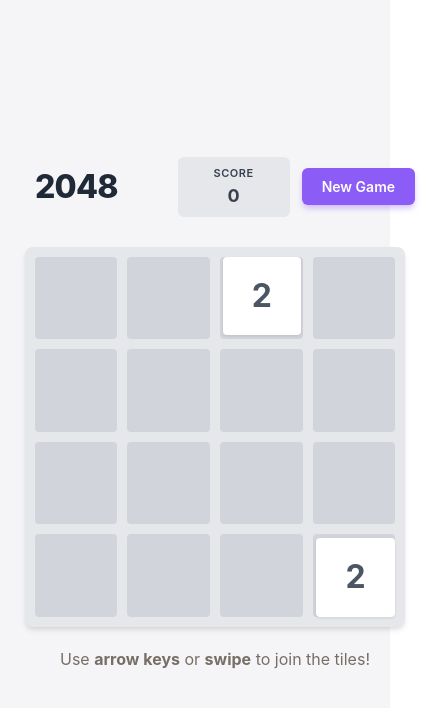
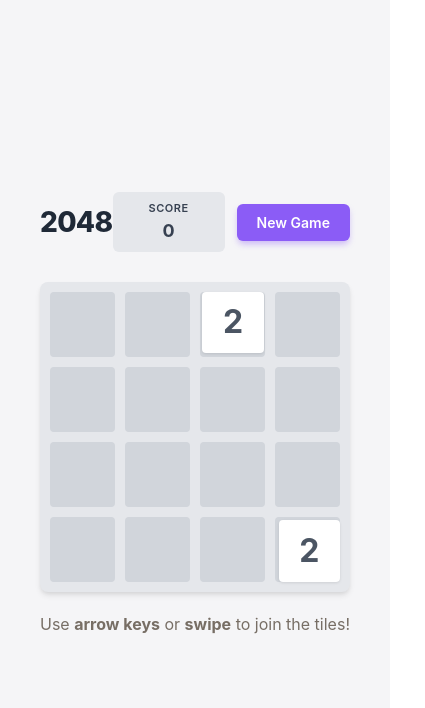
Before and after one commit to ariaria2021/tile-merge-game, a React (Vite) app: page / in a window 390 px wide. Shown: the top 708 px of the page, 425 px wide, since content can reach past the window. Built offline with nearby package versions, Linux system fonts and the light colour scheme.

Commit message:
fix(ui): fix iPhone SE layout breakage and improve alignment on large screens

```diff
--- a/src/App.css
+++ b/src/App.css
@@ -12,8 +12,10 @@ body {
 
 .app-container {
   width: 100%;
-  max-width: 520px;
-  padding: 20px;
+  max-width: 500px;
+  margin: 0 auto;
+  padding: 20px 15px;
+  box-sizing: border-box;
   touch-action: none;
   /* iOSでのスクロール防止 */
 }
--- a/src/components/Header.tsx
+++ b/src/components/Header.tsx
@@ -15,10 +15,10 @@ export const Header: React.FC<Props> = ({ score, onReset }) => {
             width: '100%',
             maxWidth: '500px',
             margin: '0 auto 30px',
-            padding: '0 10px'
+            padding: '0'
         }}>
             <h1 style={{
-                fontSize: '32px',
+                fontSize: '28px',
                 fontWeight: '800',
                 color: '#1f2937',
                 margin: 0,
--- a/src/styles/Board.module.css
+++ b/src/styles/Board.module.css
@@ -7,7 +7,8 @@
     width: 100%;
     max-width: 500px;
     aspect-ratio: 1 / 1;
-    margin: 20px auto;
+    margin: 0 auto;
+    /* App.tsx側と合わせて自動 */
     padding: 15px;
     box-sizing: border-box;
     touch-action: none;
@@ -43,8 +44,9 @@
 
 @media (max-width: 520px) {
     .boardContainer {
+        width: 100%;
         padding: 10px;
-        margin: 10px auto;
+        margin: 0 auto;
     }
 
     .gridContainer {
```
